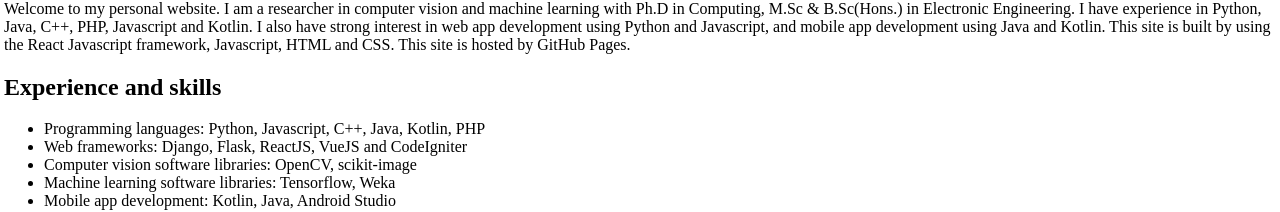
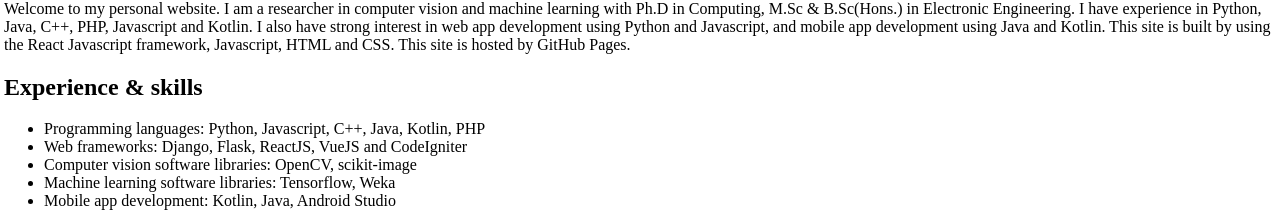
Before and after one commit to wongmt/wongmt.github.io, a React (Create React App) app: page / in a window 1280 px wide. Shown: the part 185-397 px from the top of the page. Built offline with nearby package versions, Linux system fonts and the light colour scheme; the HTML template or start-up script is replaced by a standard one.

Commit message:
updated n 23-9

```diff
--- a/src/App.js
+++ b/src/App.js
@@ -29,7 +29,7 @@
 			This site is built by using the React Javascript framework, Javascript,
 			HTML and CSS. This site is hosted by GitHub Pages.</p>
 
-			<h2>Experience and skills</h2>
+			<h2>Experience & skills</h2>
 			<ul><li>Programming languages: Python, Javascript, C++, Java, Kotlin, PHP</li>
 			<li>Web frameworks: Django, Flask, ReactJS, VueJS and CodeIgniter</li>
 			<li>Computer vision software libraries: OpenCV, scikit-image</li>
```
